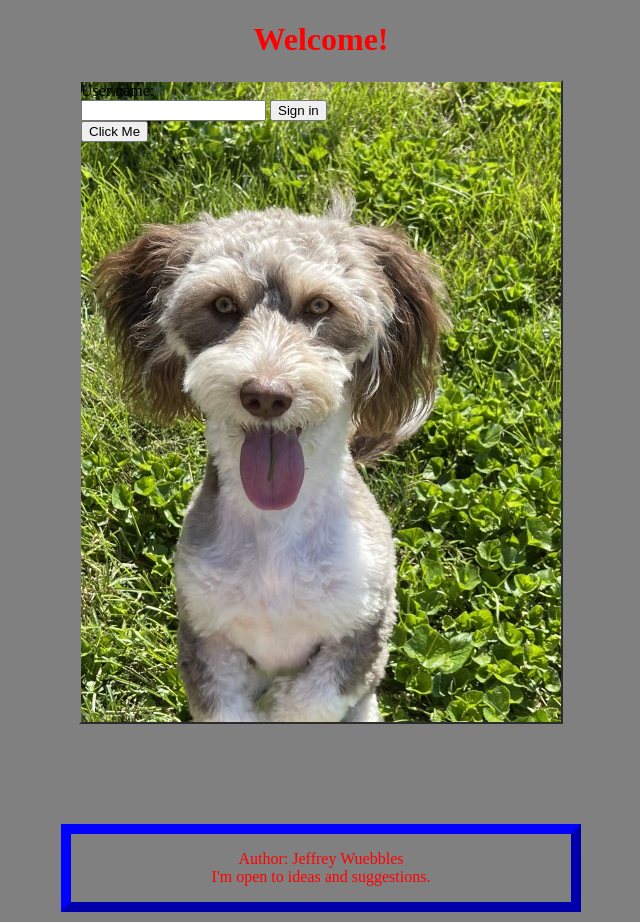
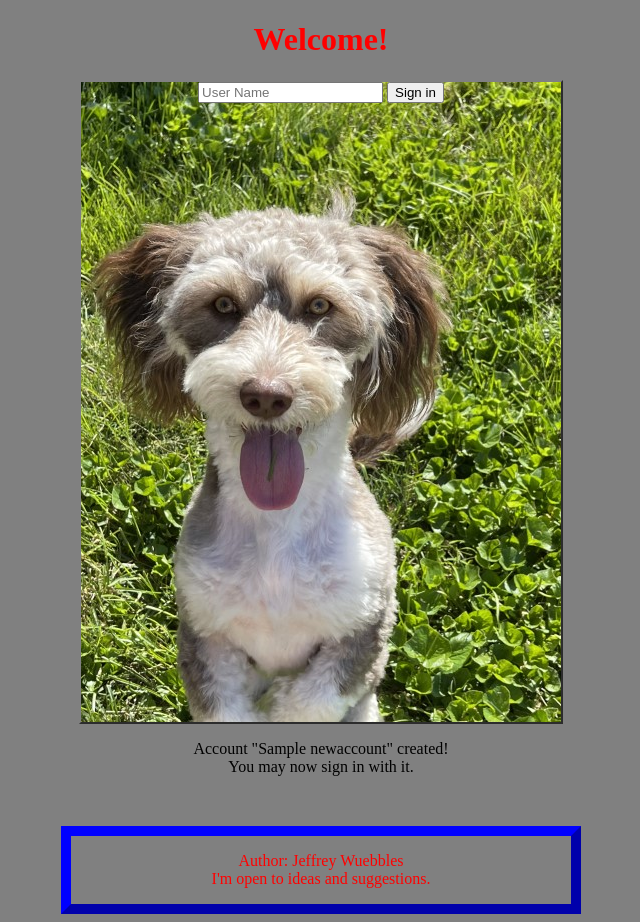
Before and after one commit to jwuebbl/flask, a Flask app: template templates/signin.html in a window 1280 px wide. Shown: the whole page, without its empty margins (319-959 px from the left). Run offline with Flask 2, Linux system fonts and the light colour scheme; the template is opened without the code that fills it: most values are stand-ins (such as "Sample title", 1, 10 or a date in 2020).

Commit message:
When a user tries to signin with a username that doesn't exist the account is created. They are prompted to enter that new username again to sign in as that user.

```diff
--- a/app.py
+++ b/app.py
@@ -14,9 +14,11 @@ mysql.init_app(app)
 @app.route('/', methods=('GET', 'POST'))
 def home():
    if request.method == "POST":
-      cursor = mysql.connect().cursor()
+      connection = mysql.connect()
+      cursor = connection.cursor()
       username = request.form.get("uname")
-      cursor.execute('SELECT * FROM accounts WHERE username = %s', username)
+      cursor.execute("SELECT * FROM accounts WHERE username = %s", username)
+      connection.commit()
       account = cursor.fetchone()
       if account:
          # Create session data, we can access this data in other routes
@@ -24,9 +26,11 @@ def home():
          session['id'] = account[0]
          session['username'] = account[1]
          # Redirect to home page
-         return redirect(url_for('main'))
+         return render_template('main.html')
       else:
-         return 'Account not found.'
+         cursor.execute("INSERT INTO accounts (id, username, password, email) VALUES (NULL, %s, %s, %s)", (username, 'tstst', 'tststs'))
+         connection.commit()
+         return render_template('signin.html', newaccount=username)
    if request.method == "GET":
       return render_template('signin.html')
 
@@ -53,11 +57,6 @@ def roulette():
    else:
       return redirect('/')
 
-@app.route('/test_backend', methods=('GET', 'POST'))
-def test_backend():
-   print('You are running this script on the back end.')
-   return redirect('/')
-
 
 if __name__ == '__main__':
    app.run()
--- a/static/styles/signin.css
+++ b/static/styles/signin.css
@@ -10,6 +10,7 @@ body {
   #loginDiv {
       /* Centers the div on the page */
       margin: auto;
+      text-align: center;
       /* Sets the background image */
       background-image: url("/static/images/keely_standing.jpg");
       background-position: center;
@@ -22,6 +23,9 @@ body {
       border-color: grey;
       /* transform: translate(0%, 25%); */
   }
+  #newAccountMessage {
+      text-align: center;
+  }
 
   footer {
       color: red;
@@ -32,5 +36,5 @@ body {
       border-color: blue;
       width: 500px;
       margin: auto;
-      margin-top: 100px;
+      margin-top: 50px;
   }
--- a/templates/signin.html
+++ b/templates/signin.html
@@ -1,7 +1,7 @@
 <!DOCTYPE html>
 <html lang="en-US">
 <head>
-	<title>Jeff's asdfs Tracker</title>
+	<title>Jeff's Flask Experiment</title>
 	<link rel="icon" type="image/x-icon" href="{{ url_for('static',filename='images/dscim.ico') }}">
 	<link rel= "stylesheet" type= "text/css" href= "{{ url_for('static',filename='styles/signin.css') }}">
 </head>
@@ -12,13 +12,14 @@
 	<div id="loginDiv">
 	<!-- Turning autocomplete on allows the browser to complete values the user has used before. -->
 		<form action="/" method="post" autocomplete="on">
-			<label for="uname">User name:</label><br>
-			<input type="text" id="uname" name="uname" required>
+			<input type="text" id="uname" name="uname" placeholder="User Name" required>
 			<input type="submit" value="Sign in">
 		</form>
+	</div>
 
-		<form action="/test_backend" method="post" id="run_something_on_the_backend"><button type="submit">Click Me</button></form>
-	</div>
+	{% if newaccount %}
+	<p id="newAccountMessage">Account "{{ newaccount }}" created! <br> You may now sign in with it.</p>
+	{% endif %}
 
 	<footer>
 		<p>Author: Jeffrey Wuebbles<br>
```
